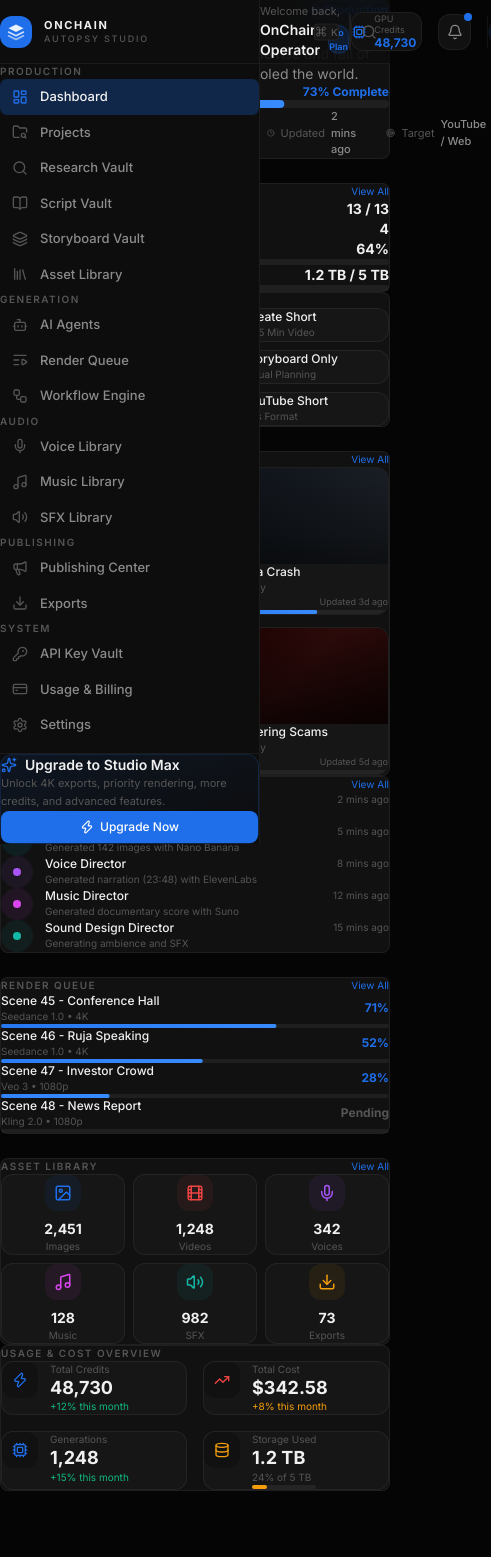
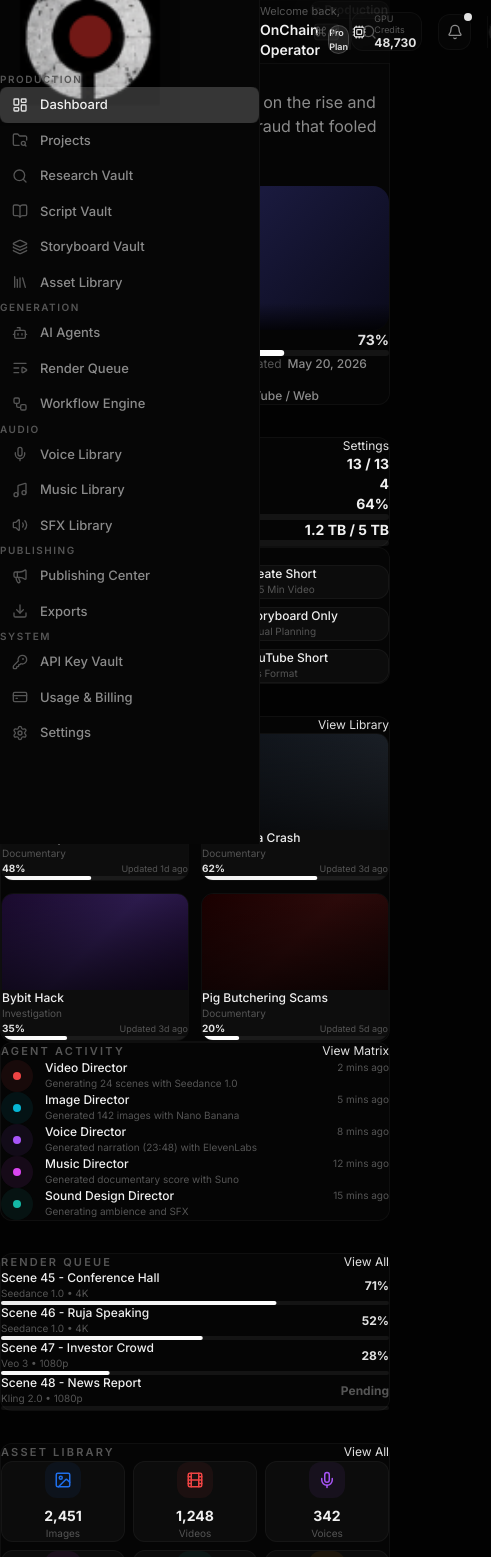
Before and after one commit to lovethmykel-ui/onchain-autopsy-studio, a Next.js app: page / in a window 390 px wide. Shown: the top 1557 px of the page, 491 px wide, since content can reach past the window. Before the commit the page ends 1491 px from the top, so only its background shows below. Built offline with nearby package versions, Linux system fonts and the light colour scheme; a web font is replaced by a local one.

Commit message:
Phase 3: Refined UI design (Higgsfield style), Logo Integration, and Dashboard Responsive Fixes

```diff
--- a/src/app/(dashboard)/page.tsx
+++ b/src/app/(dashboard)/page.tsx
@@ -102,28 +102,28 @@ export default function DashboardPage() {
       variants={containerVariants}
       initial="hidden"
       animate="visible"
-      className="flex gap-6"
+      className="flex flex-col gap-8"
     >
       {/* Main Content */}
-      <div className="flex-1 min-w-0 space-y-6">
+      <div className="flex-1 min-w-0 space-y-8">
         {/* Row 1: Current Project + System Overview */}
-        <div className="grid grid-cols-1 xl:grid-cols-3 gap-6">
+        <div className="grid grid-cols-1 xl:grid-cols-3 gap-8">
           {/* Current Project Card */}
-          <motion.div variants={itemVariants} className="xl:col-span-2 glass-card p-5">
-            <div className="flex items-start justify-between mb-1">
+          <motion.div variants={itemVariants} className="xl:col-span-2 glass-card p-8">
+            <div className="flex items-start justify-between mb-4">
               <div className="flex-1">
-                <p className="text-[10px] font-semibold tracking-[0.15em] text-text-muted uppercase">CURRENT PROJECT</p>
-                <h2 className="text-xl font-bold font-heading text-text-primary tracking-tight mt-1">{displayProject.title}</h2>
+                <p className="text-[11px] font-semibold tracking-[0.2em] text-text-muted uppercase mb-2">CURRENT PROJECT</p>
+                <h2 className="text-3xl md:text-4xl font-bold font-heading text-text-primary tracking-tight mt-1">{displayProject.title}</h2>
               </div>
-              <Badge variant={displayProject.status === 'In Production' ? 'accent' : 'default'} className="ml-4 shrink-0">
+              <Badge variant={displayProject.status === 'In Production' ? 'accent' : 'default'} className="ml-4 shrink-0 px-3 py-1">
                 {displayProject.status}
               </Badge>
             </div>
 
-            <div className="flex mb-4">
-              <p className="text-sm text-text-secondary line-clamp-2 pr-4">{displayProject.description}</p>
+            <div className="flex flex-col md:flex-row mb-8 gap-6">
+              <p className="text-base text-text-secondary line-clamp-3 md:pr-4 flex-1">{displayProject.description}</p>
 
-              <div className="hidden md:block w-48 h-28 rounded-lg overflow-hidden relative ml-4 shrink-0"
+              <div className="w-full md:w-64 h-36 rounded-xl overflow-hidden relative shrink-0"
                 style={{ background: 'linear-gradient(135deg, #0a0a1a 0%, #1a1a3e 50%, #0a0a1a 100%)' }}
               >
                 <div className="absolute inset-0 flex items-center justify-center">
@@ -139,16 +139,16 @@ export default function DashboardPage() {
             </div>
 
             {/* Progress */}
-            <div className="mb-4">
-              <div className="flex items-center justify-between mb-1.5">
-                <span className="text-[10px] text-text-muted">Progress</span>
-                <span className="text-xs font-bold text-accent">{displayProject.progress}% Complete</span>
+            <div className="mb-6">
+              <div className="flex items-center justify-between mb-2">
+                <span className="text-xs text-text-muted uppercase tracking-widest">Production Progress</span>
+                <span className="text-sm font-bold text-accent">{displayProject.progress}%</span>
               </div>
-              <Progress value={displayProject.progress} className="h-2" />
+              <Progress value={displayProject.progress} className="h-1.5" />
             </div>
 
             {/* Meta */}
-            <div className="flex items-center gap-6 text-[11px] text-text-muted">
+            <div className="flex flex-wrap items-center gap-x-8 gap-y-4 text-xs text-text-muted">
               <div className="flex items-center gap-1.5">
                 <Monitor className="w-3.5 h-3.5" />
                 <span>Type</span>
@@ -173,11 +173,12 @@ export default function DashboardPage() {
           </motion.div>
 
           {/* System Overview */}
-          <motion.div variants={itemVariants} className="glass-card p-5">
-            <div className="flex items-center justify-between mb-4">
-              <p className="text-[10px] font-semibold tracking-[0.15em] text-text-muted uppercase">SYSTEM OVERVIEW</p>
-              <span className="text-[10px] text-accent cursor-pointer hover:underline">View All</span>
-            </div>
+          <motion.div variants={itemVariants} className="glass-card p-8 flex flex-col justify-between">
+            <div>
+              <div className="flex items-center justify-between mb-6">
+                <p className="text-[11px] font-semibold tracking-[0.2em] text-text-muted uppercase">SYSTEM OVERVIEW</p>
+                <span className="text-xs text-accent cursor-pointer hover:underline">Settings</span>
+              </div>
             <div className="space-y-4">
               <SystemStat
                 icon={<div className="status-dot status-dot-active" />}
@@ -210,14 +211,15 @@ export default function DashboardPage() {
                 <Progress value={24} className="h-1.5" indicatorClassName="bg-gradient-to-r from-warning to-warning" />
               </div>
             </div>
+            </div>
           </motion.div>
         </div>
 
         {/* Row 2: Quick Actions + Recent Projects */}
-        <div className="grid grid-cols-1 xl:grid-cols-3 gap-6">
+        <div className="grid grid-cols-1 xl:grid-cols-3 gap-8">
           {/* Quick Actions */}
-          <motion.div variants={itemVariants} className="glass-card p-5">
-            <p className="text-[10px] font-semibold tracking-[0.15em] text-text-muted uppercase mb-4">QUICK ACTIONS</p>
+          <motion.div variants={itemVariants} className="glass-card p-8">
+            <p className="text-[11px] font-semibold tracking-[0.2em] text-text-muted uppercase mb-6">QUICK ACTIONS</p>
             <div className="grid grid-cols-2 gap-2">
               {WORKFLOW_TYPES.map((wf) => {
                 const Icon = wf.icon
@@ -245,10 +247,10 @@ export default function DashboardPage() {
           </motion.div>
 
           {/* Recent Projects */}
-          <motion.div variants={itemVariants} className="xl:col-span-2 glass-card p-5">
-            <div className="flex items-center justify-between mb-4">
-              <p className="text-[10px] font-semibold tracking-[0.15em] text-text-muted uppercase">RECENT PROJECTS</p>
-              <span className="text-[10px] text-accent cursor-pointer hover:underline">View All</span>
+          <motion.div variants={itemVariants} className="xl:col-span-2 glass-card p-8">
+            <div className="flex items-center justify-between mb-6">
+              <p className="text-[11px] font-semibold tracking-[0.2em] text-text-muted uppercase">RECENT PROJECTS</p>
+              <span className="text-xs text-accent cursor-pointer hover:underline">View Library</span>
             </div>
             <div className="grid grid-cols-2 lg:grid-cols-4 gap-3">
               {recentProjects.map((project) => (
@@ -279,12 +281,12 @@ export default function DashboardPage() {
         </div>
 
         {/* Row 3: Agent Activity + Render Queue + Asset Library */}
-        <div className="grid grid-cols-1 lg:grid-cols-3 gap-6">
+        <div className="grid grid-cols-1 lg:grid-cols-3 gap-8 pb-8">
           {/* Agent Activity */}
-          <motion.div variants={itemVariants} className="glass-card p-5">
-            <div className="flex items-center justify-between mb-4">
-              <p className="text-[10px] font-semibold tracking-[0.15em] text-text-muted uppercase">AGENT ACTIVITY</p>
-              <span className="text-[10px] text-accent cursor-pointer hover:underline">View All</span>
+          <motion.div variants={itemVariants} className="glass-card p-8">
+            <div className="flex items-center justify-between mb-6">
+              <p className="text-[11px] font-semibold tracking-[0.2em] text-text-muted uppercase">AGENT ACTIVITY</p>
+              <span className="text-xs text-accent cursor-pointer hover:underline">View Matrix</span>
             </div>
             <div className="space-y-3">
               {agentActivity.map((activity, i) => (
@@ -306,10 +308,10 @@ export default function DashboardPage() {
           </motion.div>
 
           {/* Render Queue */}
-          <motion.div variants={itemVariants} className="glass-card p-5">
-            <div className="flex items-center justify-between mb-4">
-              <p className="text-[10px] font-semibold tracking-[0.15em] text-text-muted uppercase">RENDER QUEUE</p>
-              <span className="text-[10px] text-accent cursor-pointer hover:underline">View All</span>
+          <motion.div variants={itemVariants} className="glass-card p-8">
+            <div className="flex items-center justify-between mb-6">
+              <p className="text-[11px] font-semibold tracking-[0.2em] text-text-muted uppercase">RENDER QUEUE</p>
+              <span className="text-xs text-accent cursor-pointer hover:underline">View All</span>
             </div>
             <div className="space-y-3">
               {renderJobs.map((job, i) => (
@@ -337,10 +339,10 @@ export default function DashboardPage() {
           </motion.div>
 
           {/* Asset Library */}
-          <motion.div variants={itemVariants} className="glass-card p-5">
-            <div className="flex items-center justify-between mb-4">
-              <p className="text-[10px] font-semibold tracking-[0.15em] text-text-muted uppercase">ASSET LIBRARY</p>
-              <span className="text-[10px] text-accent cursor-pointer hover:underline">View All</span>
+          <motion.div variants={itemVariants} className="glass-card p-8">
+            <div className="flex items-center justify-between mb-6">
+              <p className="text-[11px] font-semibold tracking-[0.2em] text-text-muted uppercase">ASSET LIBRARY</p>
+              <span className="text-xs text-accent cursor-pointer hover:underline">View All</span>
             </div>
             <div className="grid grid-cols-3 gap-2">
               {assetCounts.map((asset) => {
@@ -369,9 +371,9 @@ export default function DashboardPage() {
         </div>
 
         {/* Row 4: Usage & Cost Overview */}
-        <motion.div variants={itemVariants} className="glass-card p-5">
-          <p className="text-[10px] font-semibold tracking-[0.15em] text-text-muted uppercase mb-4">USAGE & COST OVERVIEW</p>
-          <div className="grid grid-cols-2 lg:grid-cols-4 gap-4">
+        <motion.div variants={itemVariants} className="glass-card p-8">
+          <p className="text-[11px] font-semibold tracking-[0.2em] text-text-muted uppercase mb-6">USAGE & COST OVERVIEW</p>
+          <div className="grid grid-cols-2 lg:grid-cols-4 gap-6">
             <UsageStat
               icon={<Zap className="w-4 h-4 text-accent" />}
               label="Total Credits"
@@ -407,13 +409,13 @@ export default function DashboardPage() {
       {/* Right Sidebar: Production Pipeline */}
       <motion.div
         variants={itemVariants}
-        className="hidden 2xl:block w-[300px] shrink-0"
+        className="hidden 2xl:block w-[320px] shrink-0"
       >
-        <div className="glass-card p-5 sticky top-[88px]">
-          <div className="flex items-center justify-between mb-1">
-            <p className="text-[10px] font-semibold tracking-[0.15em] text-text-muted uppercase">PRODUCTION PIPELINE</p>
+        <div className="glass-card p-8 sticky top-[104px]">
+          <div className="flex items-center justify-between mb-6">
+            <p className="text-[11px] font-semibold tracking-[0.2em] text-text-muted uppercase">PRODUCTION PIPELINE</p>
           </div>
-          <div className="flex items-center justify-between mb-4">
+          <div className="flex items-center justify-between mb-8">
             <p className="text-sm font-semibold text-text-primary">OneCoin Documentary</p>
             <Badge variant="in-production" className="text-[9px]">In Progress</Badge>
           </div>
--- a/src/app/globals.css
+++ b/src/app/globals.css
@@ -25,19 +25,19 @@
 /* ── TailwindCSS v4 Theme ── */
 @theme {
   /* Colors */
-  --color-background: #050505;
-  --color-surface: #0D0D0D;
-  --color-card: #111111;
-  --color-card-elevated: #161616;
-  --color-card-hover: #1A1A1A;
-  --color-border: rgba(255, 255, 255, 0.06);
-  --color-border-hover: rgba(255, 255, 255, 0.12);
-  --color-border-active: rgba(255, 255, 255, 0.18);
+  --color-background: #020202;
+  --color-surface: #060606;
+  --color-card: rgba(255, 255, 255, 0.015);
+  --color-card-elevated: rgba(255, 255, 255, 0.03);
+  --color-card-hover: rgba(255, 255, 255, 0.04);
+  --color-border: rgba(255, 255, 255, 0.04);
+  --color-border-hover: rgba(255, 255, 255, 0.08);
+  --color-border-active: rgba(255, 255, 255, 0.12);
 
-  --color-accent: #1F6FEB;
-  --color-accent-hover: #388BFD;
-  --color-accent-muted: rgba(31, 111, 235, 0.15);
-  --color-accent-glow: rgba(31, 111, 235, 0.25);
+  --color-accent: #E2E2E2;
+  --color-accent-hover: #FFFFFF;
+  --color-accent-muted: rgba(255, 255, 255, 0.1);
+  --color-accent-glow: rgba(255, 255, 255, 0.15);
 
   --color-success: #10B981;
   --color-success-muted: rgba(16, 185, 129, 0.15);
@@ -146,16 +146,15 @@ body {
 .glass-card {
   background: var(--color-card);
   border: 1px solid var(--color-border);
-  border-radius: var(--radius-md);
-  backdrop-filter: blur(12px);
-  -webkit-backdrop-filter: blur(12px);
+  border-radius: var(--radius-lg);
+  backdrop-filter: blur(24px);
+  -webkit-backdrop-filter: blur(24px);
   transition: all var(--duration-normal) var(--ease-premium);
 }
 
 .glass-card:hover {
   background: var(--color-card-hover);
   border-color: var(--color-border-hover);
-  box-shadow: var(--shadow-card-hover);
 }
 
 .glass-card-elevated {
--- a/src/app/page.tsx
+++ /dev/null
@@ -1,65 +0,0 @@
-import Image from "next/image";
-
-export default function Home() {
-  return (
-    <div className="flex flex-col flex-1 items-center justify-center bg-zinc-50 font-sans dark:bg-black">
-      <main className="flex flex-1 w-full max-w-3xl flex-col items-center justify-between py-32 px-16 bg-white dark:bg-black sm:items-start">
-        <Image
-          className="dark:invert"
-          src="/next.svg"
-          alt="Next.js logo"
-          width={100}
-          height={20}
-          priority
-        />
-        <div className="flex flex-col items-center gap-6 text-center sm:items-start sm:text-left">
-          <h1 className="max-w-xs text-3xl font-semibold leading-10 tracking-tight text-black dark:text-zinc-50">
-            To get started, edit the page.tsx file.
-          </h1>
-          <p className="max-w-md text-lg leading-8 text-zinc-600 dark:text-zinc-400">
-            Looking for a starting point or more instructions? Head over to{" "}
-            <a
-              href="https://vercel.com/templates?framework=next.js&utm_source=create-next-app&utm_medium=appdir-template-tw&utm_campaign=create-next-app"
-              className="font-medium text-zinc-950 dark:text-zinc-50"
-            >
-              Templates
-            </a>{" "}
-            or the{" "}
-            <a
-              href="https://nextjs.org/learn?utm_source=create-next-app&utm_medium=appdir-template-tw&utm_campaign=create-next-app"
-              className="font-medium text-zinc-950 dark:text-zinc-50"
-            >
-              Learning
-            </a>{" "}
-            center.
-          </p>
-        </div>
-        <div className="flex flex-col gap-4 text-base font-medium sm:flex-row">
-          <a
-            className="flex h-12 w-full items-center justify-center gap-2 rounded-full bg-foreground px-5 text-background transition-colors hover:bg-[#383838] dark:hover:bg-[#ccc] md:w-[158px]"
-            href="https://vercel.com/new?utm_source=create-next-app&utm_medium=appdir-template-tw&utm_campaign=create-next-app"
-            target="_blank"
-            rel="noopener noreferrer"
-          >
-            <Image
-              className="dark:invert"
-              src="/vercel.svg"
-              alt="Vercel logomark"
-              width={16}
-              height={16}
-            />
-            Deploy Now
-          </a>
-          <a
-            className="flex h-12 w-full items-center justify-center rounded-full border border-solid border-black/[.08] px-5 transition-colors hover:border-transparent hover:bg-black/[.04] dark:border-white/[.145] dark:hover:bg-[#1a1a1a] md:w-[158px]"
-            href="https://nextjs.org/docs?utm_source=create-next-app&utm_medium=appdir-template-tw&utm_campaign=create-next-app"
-            target="_blank"
-            rel="noopener noreferrer"
-          >
-            Documentation
-          </a>
-        </div>
-      </main>
-    </div>
-  );
-}
--- a/src/components/layout/Sidebar.tsx
+++ b/src/components/layout/Sidebar.tsx
@@ -7,7 +7,7 @@ import { motion } from 'framer-motion'
 import { cn } from '@/lib/utils'
 import { NAV_SECTIONS } from '@/lib/constants'
 import { ScrollArea } from '@/components/ui/scroll-area'
-import { Zap, Sparkles } from 'lucide-react'
+import Image from 'next/image'
 
 export default function Sidebar() {
   const pathname = usePathname()
@@ -20,22 +20,15 @@ export default function Sidebar() {
   return (
     <aside className="fixed left-0 top-0 bottom-0 w-[260px] bg-surface border-r border-border z-[40] flex flex-col">
       {/* Logo */}
-      <div className="flex items-center gap-3 px-5 h-16 border-b border-border shrink-0">
-        <div className="w-8 h-8 rounded-lg bg-accent flex items-center justify-center">
-          <svg width="18" height="18" viewBox="0 0 24 24" fill="none" xmlns="http://www.w3.org/2000/svg">
-            <path d="M12 2L2 7L12 12L22 7L12 2Z" fill="white" opacity="0.9"/>
-            <path d="M2 17L12 22L22 17" stroke="white" strokeWidth="2" strokeLinecap="round" strokeLinejoin="round" opacity="0.6"/>
-            <path d="M2 12L12 17L22 12" stroke="white" strokeWidth="2" strokeLinecap="round" strokeLinejoin="round" opacity="0.8"/>
-          </svg>
-        </div>
-        <div className="flex flex-col">
-          <span className="text-[11px] font-bold tracking-[0.15em] text-text-primary font-heading uppercase leading-tight">
-            ONCHAIN
-          </span>
-          <span className="text-[9px] font-medium tracking-[0.2em] text-text-muted uppercase leading-tight">
-            AUTOPSY STUDIO
-          </span>
-        </div>
+      <div className="flex items-center gap-3 px-6 h-[72px] shrink-0 mt-2">
+        <Image
+          src="/logo.png"
+          alt="OnChain Autopsy Studio"
+          width={180}
+          height={48}
+          className="object-contain"
+          priority
+        />
       </div>
 
       {/* Navigation */}
@@ -81,23 +74,6 @@ export default function Sidebar() {
           ))}
         </nav>
       </ScrollArea>
-
-      {/* Upgrade Card */}
-      <div className="p-4 border-t border-border shrink-0">
-        <div className="rounded-lg bg-gradient-to-br from-accent/10 via-accent/5 to-transparent border border-accent/20 p-4">
-          <div className="flex items-center gap-2 mb-2">
-            <Sparkles className="w-4 h-4 text-accent" />
-            <span className="text-sm font-semibold text-text-primary">Upgrade to Studio Max</span>
-          </div>
-          <p className="text-[11px] text-text-muted mb-3 leading-relaxed">
-            Unlock 4K exports, priority rendering, more credits, and advanced features.
-          </p>
-          <button className="w-full h-8 rounded-md bg-accent hover:bg-accent-hover text-white text-xs font-medium transition-colors duration-200 flex items-center justify-center gap-1.5 cursor-pointer">
-            <Zap className="w-3.5 h-3.5" />
-            Upgrade Now
-          </button>
-        </div>
-      </div>
     </aside>
   )
 }
```
Also changed, not shown: public/logo.jpg (added), public/logo.png (added).
